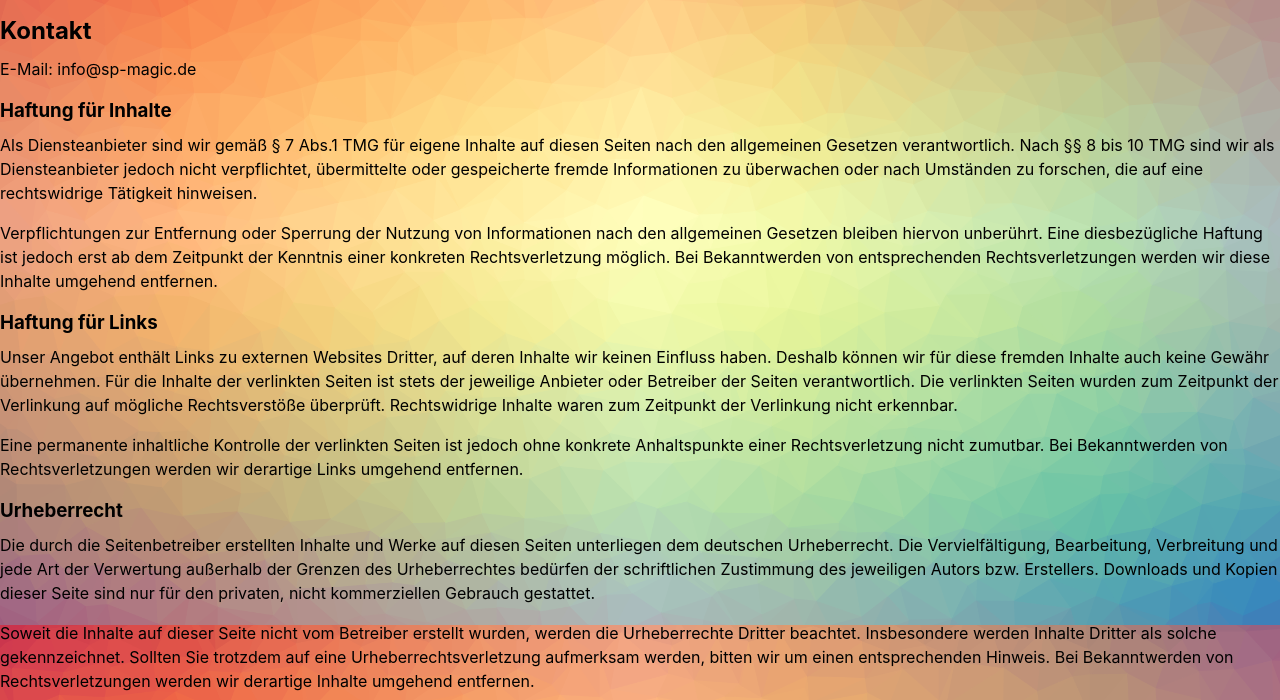
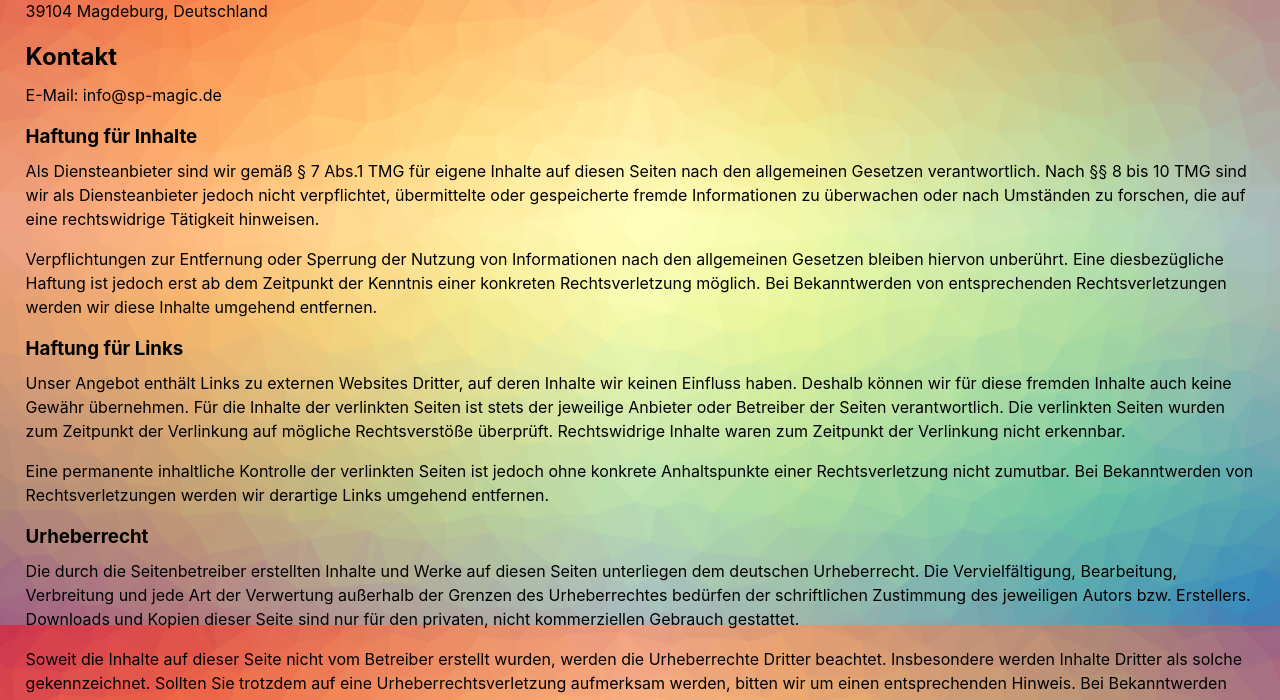
Before and after one commit to samuel-p/sp-magic.de, a website: page src/imprint.html in a window 1280 px wide. Shown: the part 175-875 px from the top of the page. Drawn offline with nearby package versions, Linux system fonts and the light colour scheme; files that its build step writes are made by us from their sources.

Commit message:
improved legal css

```diff
--- a/src/imprint.html
+++ b/src/imprint.html
@@ -8,7 +8,7 @@
     <meta http-equiv="x-ua-compatible" content="ie=edge">
     <link rel="stylesheet" href="css/main.min.css">
 </head>
-<body>
+<body class="legal">
 <h1>Impressum</h1>
 
 <h2>Angaben gem&auml;&szlig; &sect; 5 TMG</h2>
--- a/src/scss/main.scss
+++ b/src/scss/main.scss
@@ -22,6 +22,10 @@ body {
   min-height: 100vh;
   color: #000;
   -webkit-tap-highlight-color: rgba(0, 0, 0, 0);
+
+  &.legal {
+    padding: 2%;
+  }
 }
 
 .logo {
```
Also changed, not shown: src/privacy.html (+1 -1 lines).
